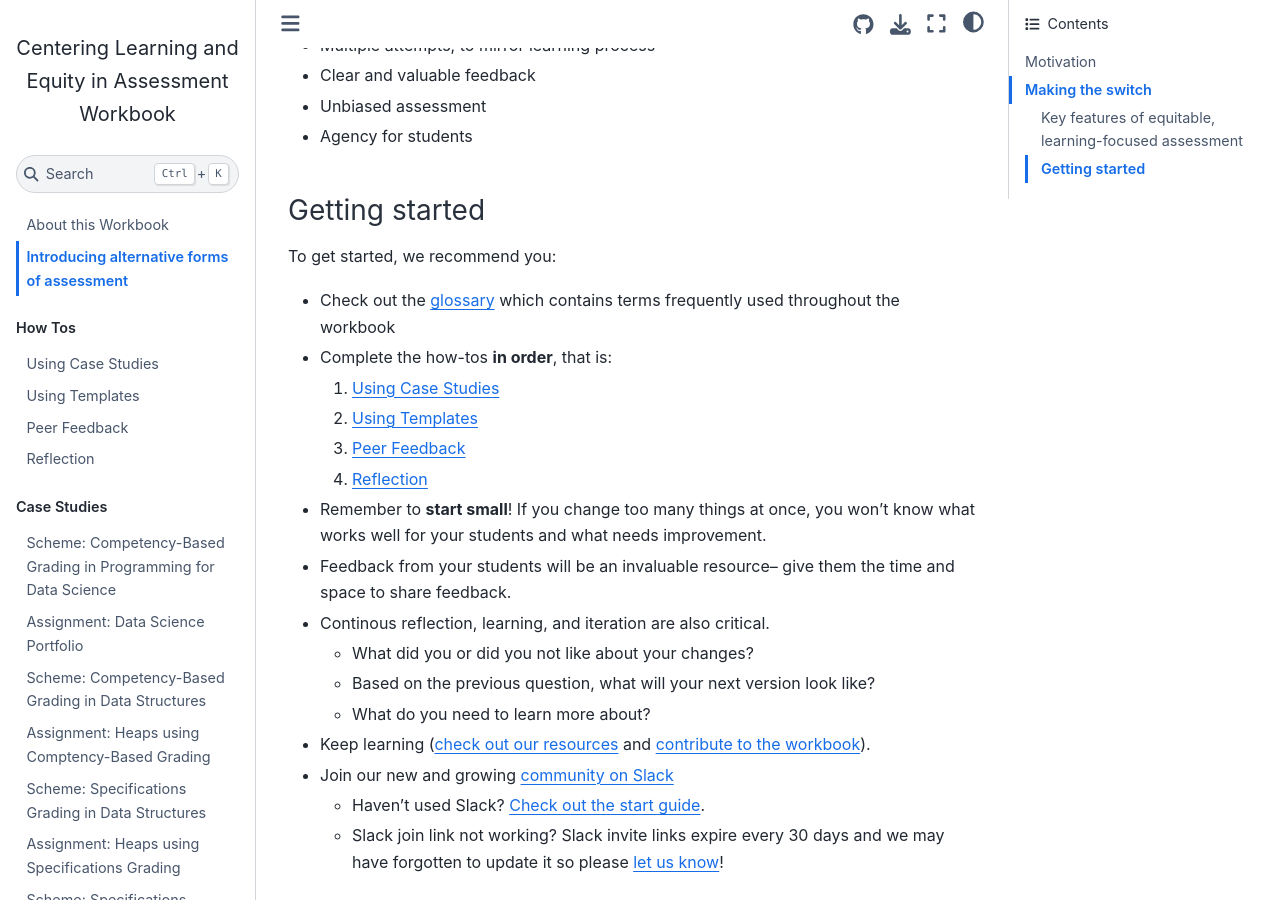
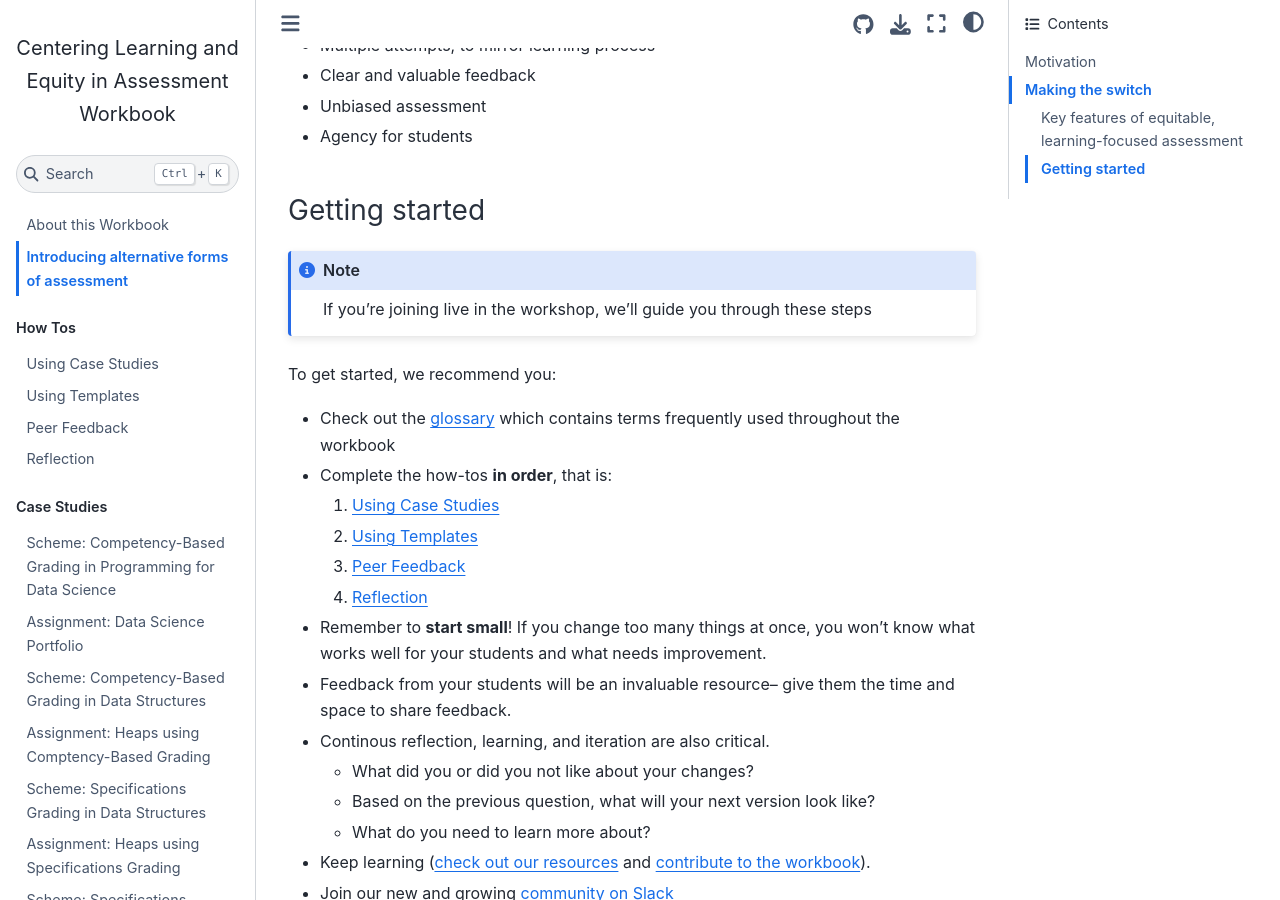
Before and after one commit to grading4learning/workbook, a Jupyter Book: the page built from background/intro.md, in a window 1280 px wide and 900 px high, scrolled down 1408 px. Built offline with Jupyter Book 1.0.4 settings and Sphinx 7.4.7 and the Sphinx Book theme 1.1.4, drawn with Linux system fonts in a browser that asks for light colours; comment, search, counter and statistics services are not loaded.

Commit message:
Update background/intro.md
Co-authored-by: Sarah Brown <brownsarahm@uri.edu>

````diff
--- a/background/intro.md
+++ b/background/intro.md
@@ -27,6 +27,11 @@ An incredibly brief summary of what our goals are:
 - Agency for students
 
 ### Getting started
+
+```{note}
+If you're joining live in the workshop, we'll guide you through these steps
+```
+
 To get started, we recommend you:
 - Check out the [glossary](../resources/glossary) which contains terms frequently used throughout the workbook
 - Complete the how-tos **in order**, that is:
````
